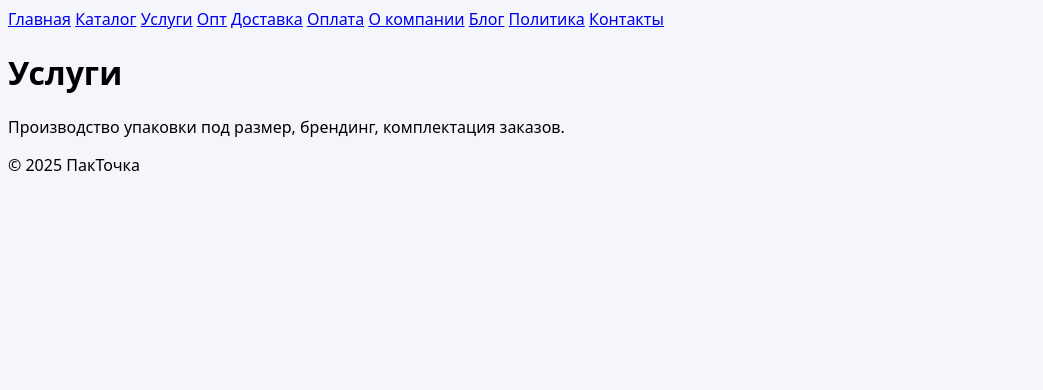
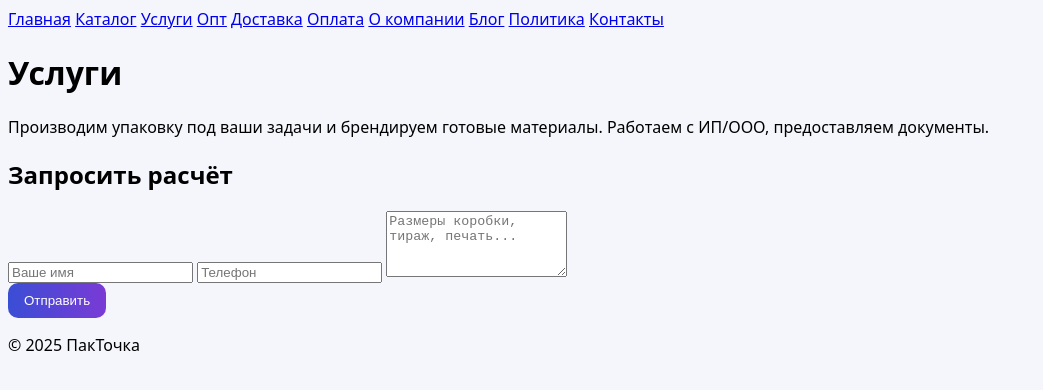
Before and after one commit to mckhoklov-creator/packtochka, a Jekyll site: the page built from uslugi.md, in a window 1280 px wide. Shown: the top 390 px of the page, without its empty margins (0-1043 px from the left). Built offline with Jekyll 4.4.1, drawn with Linux system fonts in a browser that asks for light colours.

Commit message:
Add files via upload

```diff
--- a/uslugi.md
+++ b/uslugi.md
@@ -1,8 +1,17 @@
 ---
 layout: default
-title: Услуги
+title: "Услуги — производство под размер и брендинг"
+description: "Коробки под размер, печать логотипа, комплектация заказов."
 permalink: /uslugi/
 ---
 
 <h1>Услуги</h1>
-<p>Производство упаковки под размер, брендинг, комплектация заказов.</p>
+<p>Производим упаковку под ваши задачи и брендируем готовые материалы. Работаем с ИП/ООО, предоставляем документы.</p>
+
+<h2>Запросить расчёт</h2>
+<form action="https://formspree.io/f/XXXXXXXX" method="POST" style="max-width:560px">
+  <input class="form-control mb-2" type="text" name="name" placeholder="Ваше имя" required>
+  <input class="form-control mb-2" type="tel" name="phone" placeholder="Телефон" required>
+  <textarea class="form-control mb-2" name="brief" rows="4" placeholder="Размеры коробки, тираж, печать..."></textarea>
+  <button class="btn btn-gradient" type="submit">Отправить</button>
+</form>
```
Also changed, not shown: _posts/2025-08-09-kak-vybrat-korobku.md (added, +15 -0 lines), about.md (+3 -2 lines), blog/index.md (+10 -2 lines), opt.md (+12 -3 lines), privacy.md (+3 -2 lines).
